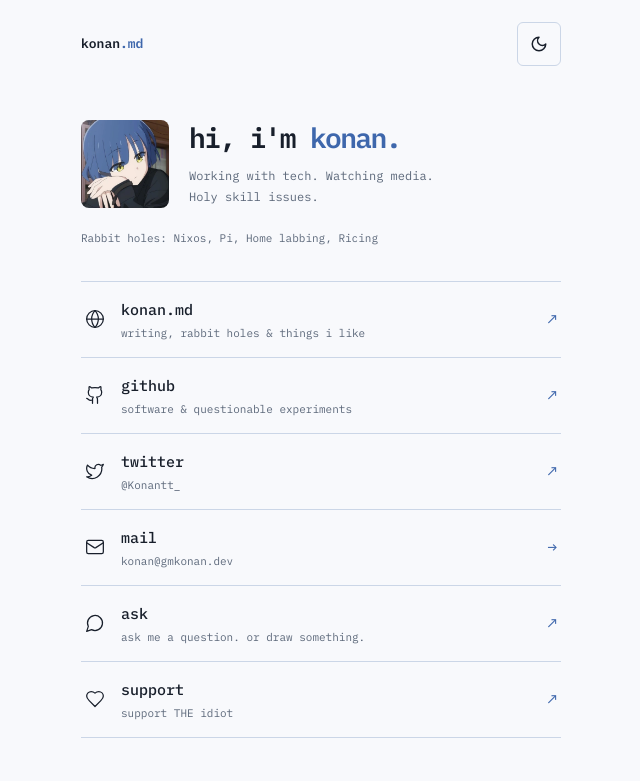
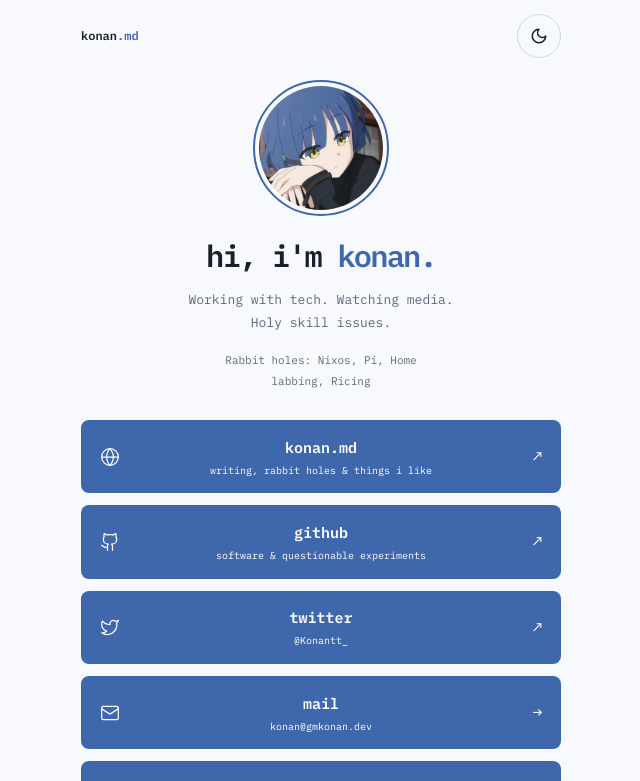
Before and after one commit to GMkonan/bio, a SvelteKit app: page / in a window 1280 px wide. Shown: the top 781 px of the page, without its empty margins (319-959 px from the left). Built offline with nearby package versions, Linux system fonts and the light colour scheme.

Commit message:
feat: center bio portrait and use a single stack of themeable buttons

```diff
--- a/src/app.css
+++ b/src/app.css
@@ -21,6 +21,7 @@
 
 :root {
 	color-scheme: light;
+	--button-foreground: 0 0% 100%;
 	--background: 216 45% 98%;
 	--foreground: 216 29% 13%;
 	--primary: 218 47% 46%;
@@ -30,6 +31,7 @@
 }
 :root[data-theme="dark"] {
 	color-scheme: dark;
+	--button-foreground: 220 29% 6%;
 	--background: 220 29% 6%;
 	--foreground: 217 42% 89%;
 	--primary: 220 83% 75%;
@@ -40,7 +42,8 @@
 @media (prefers-color-scheme: dark) {
 	:root:not([data-theme]) {
 		color-scheme: dark;
-		--background: 220 29% 6%;
+		--button-foreground: 220 29% 6%;
+	--background: 220 29% 6%;
 		--foreground: 217 42% 89%;
 		--primary: 220 83% 75%;
 		--muted: 218 14% 60%;
--- a/src/components/Link.svelte
+++ b/src/components/Link.svelte
@@ -20,20 +20,12 @@
 </a>
 
 <style>
-	a {
-		display: flex;
-		align-items: center;
-		gap: 1rem;
-		width: 100%;
-		min-height: 76px;
-		padding: 0.9rem 0.25rem;
-		border-bottom: 1px solid hsl(var(--border));
-		transition: color 160ms ease, background-color 160ms ease;
-	}
-	a:hover { color: hsl(var(--primary)); background: hsl(var(--accent) / 0.35); }
-	.link-copy { display: grid; flex: 1; min-width: 0; gap: 0.1rem; }
-	.link-copy strong { font-size: 0.9375rem; font-weight: 500; }
-	.link-copy > span { color: hsl(var(--muted)); font-size: 0.6875rem; overflow-wrap: anywhere; }
-	.link-arrow { color: hsl(var(--primary)); font-size: 1rem; }
+	a { display: grid; grid-template-columns: 24px minmax(0, 1fr) 24px; align-items: center; gap: 0.75rem; width: 100%; min-height: 72px; padding: 0.85rem 1.1rem; border: 1px solid hsl(var(--primary) / 0.35); border-radius: 8px; background: hsl(var(--primary)); color: hsl(var(--button-foreground)); transition: transform 160ms ease, filter 160ms ease; }
+	a:hover { filter: brightness(1.08); transform: translateY(-2px); }
+	a:focus-visible { outline: 2px solid hsl(var(--foreground)); outline-offset: 4px; }
+	.link-copy { display: grid; min-width: 0; gap: 0.1rem; text-align: center; }
+	.link-copy strong { font-size: 0.9375rem; font-weight: 600; }
+	.link-copy > span { font-size: 0.625rem; overflow-wrap: anywhere; }
+	.link-arrow { justify-self: end; font-size: 1rem; }
 	.sr-only { position: absolute; width: 1px; height: 1px; padding: 0; overflow: hidden; clip: rect(0, 0, 0, 0); white-space: nowrap; border: 0; }
 </style>
--- a/src/routes/+page.svelte
+++ b/src/routes/+page.svelte
@@ -84,34 +84,28 @@
 </div>
 
 <style>
-	.bio-page { width: min(100% - 3rem, 480px); margin-inline: auto; }
-	.topbar { display: flex; justify-content: space-between; align-items: center; min-height: 88px; gap: 1rem; }
-	.wordmark { font-size: 0.8125rem; font-weight: 600; }
+	.bio-page { width: min(100% - 2.5rem, 480px); margin-inline: auto; }
+	.topbar { display: flex; justify-content: space-between; align-items: center; min-height: 72px; gap: 1rem; }
+	.wordmark { font-size: 0.75rem; font-weight: 600; }
 	.wordmark span { color: hsl(var(--primary)); }
-	.theme-toggle { display: grid; place-items: center; width: 44px; height: 44px; border: 1px solid hsl(var(--border)); border-radius: 6px; background: transparent; }
+	.theme-toggle { display: grid; place-items: center; width: 44px; height: 44px; border: 1px solid hsl(var(--border)); border-radius: 50%; background: transparent; }
 	.theme-toggle:hover { color: hsl(var(--primary)); background: hsl(var(--accent)); }
-	main { padding-top: 2rem; padding-bottom: 2rem; }
-	.intro { margin-bottom: 2rem; }
-	.intro-row { display: flex; align-items: center; gap: 1.25rem; }
+	main { padding-top: 0.5rem; padding-bottom: 2rem; }
+	.intro { margin-bottom: 1.75rem; text-align: center; }
+	.intro-row { display: flex; flex-direction: column; align-items: center; gap: 1.25rem; }
 	.intro-copy { min-width: 0; }
-	h1 { margin: 0; font-size: clamp(1.3rem, 4vw, 1.75rem); font-weight: 600; line-height: 1.3; letter-spacing: -0.06em; }
+	h1 { margin: 0; font-size: clamp(1.5rem, 5vw, 1.9rem); font-weight: 600; line-height: 1.3; letter-spacing: -0.06em; }
 	h1 span { color: hsl(var(--primary)); }
-	.intro-copy p { margin: 0.5rem 0 0; color: hsl(var(--muted)); font-size: 0.75rem; line-height: 1.8; }
-	.rabbit-holes { margin: 1.25rem 0 0; color: hsl(var(--muted)); font-size: 0.6875rem; line-height: 1.9; }
-	.avatar { display: block; width: 88px; height: 88px; flex-shrink: 0; border: 0; border-radius: 8px; padding: 0; background: transparent; object-fit: cover; perspective: 800px; }
+	.intro-copy p { margin: 0.75rem 0 0; color: hsl(var(--muted)); font-size: 0.8125rem; line-height: 1.8; }
+	.rabbit-holes { margin: 1rem auto 0; max-width: 34ch; color: hsl(var(--muted)); font-size: 0.6875rem; line-height: 1.9; }
+	.avatar { display: block; width: 136px; height: 136px; flex-shrink: 0; border: 2px solid hsl(var(--primary)); border-radius: 50%; padding: 4px; background: hsl(var(--background)); object-fit: cover; perspective: 800px; }
 	.avatar-inner { display: block; position: relative; width: 100%; height: 100%; transition: transform 600ms ease; transform-style: preserve-3d; }
 	.avatar-inner.flipped { transform: rotateY(180deg); }
-	.avatar-face { position: absolute; inset: 0; width: 100%; height: 100%; border-radius: 8px; object-fit: cover; backface-visibility: hidden; }
+	.avatar-face { position: absolute; inset: 0; width: 100%; height: 100%; border-radius: 50%; object-fit: cover; backface-visibility: hidden; }
 	.avatar-back { transform: rotateY(180deg); image-rendering: pixelated; }
-	ul { list-style: none; padding: 0; margin: 0; border-top: 1px solid hsl(var(--border)); }
-	footer { display: flex; flex-wrap: wrap; justify-content: space-between; align-items: center; gap: 0.25rem 1rem; margin-top: 2rem; color: hsl(var(--muted)); font-size: 0.625rem; }
+	ul { display: grid; gap: 0.75rem; list-style: none; padding: 0; margin: 0; }
+	footer { display: flex; flex-wrap: wrap; justify-content: center; align-items: center; gap: 0.25rem 1rem; margin-top: 1.5rem; color: hsl(var(--muted)); font-size: 0.625rem; text-align: center; }
 	footer p { margin: 0; }
 	footer a { display: inline-flex; align-items: center; min-height: 44px; }
-	@media (max-width: 380px) {
-		.bio-page { width: calc(100% - 2rem); }
-		.intro-row { gap: 0.875rem; }
-		.avatar { width: 72px; height: 72px; }
-		.intro-copy p { font-size: 0.6875rem; }
-		main { padding-top: 1rem; }
-	}
+	@media (max-width: 380px) { .bio-page { width: calc(100% - 2rem); } .avatar { width: 120px; height: 120px; } }
 </style>
```
Also changed, not shown: 2 other files (tests, documents, lock files or other folders).
